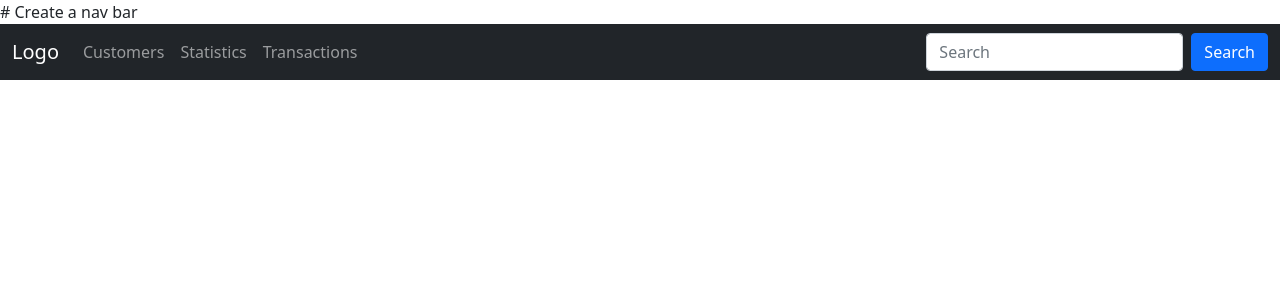
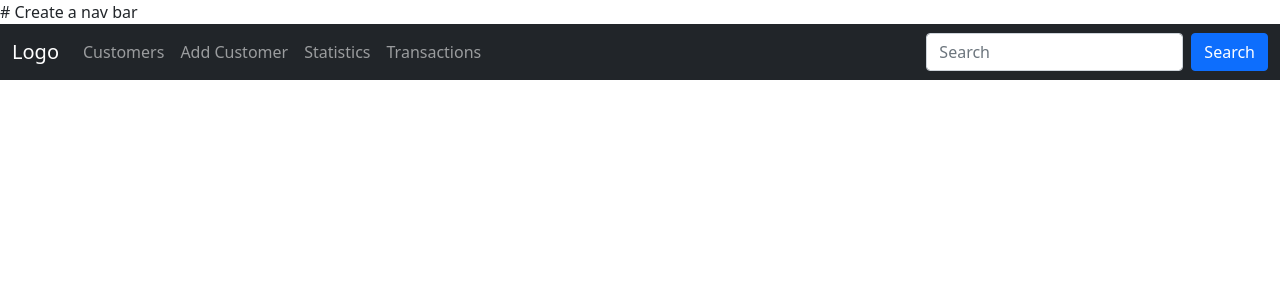
Before and after one commit to Finidi47/Databasing, a Django app: template templates/master.html in a window 1280 px wide. Shown: the top 300 px of the page. Run offline with Django 3.2, Linux system fonts and the light colour scheme; the template is opened without the code that fills it, so the values that code supplies are empty.

Commit message:
modify master template

```diff
--- a/templates/master.html
+++ b/templates/master.html
@@ -22,7 +22,10 @@
         <div class="collapse navbar-collapse" id="mynavbar">
             <ul class="navbar-nav me-auto">
                 <li class="nav-item">
-                    <a class="nav-link" href="javascript:void(0)">Customers</a>
+                    <a class="nav-link" href="{% url 'customers' %}">Customers</a>
+                </li>
+                <li class="nav-item">
+                    <a class="nav-link" href="{% url 'add_customer' %}">Add Customer</a>
                 </li>
                 <li class="nav-item">
                     <a class="nav-link" href="javascript:void(0)">Statistics</a>
```
